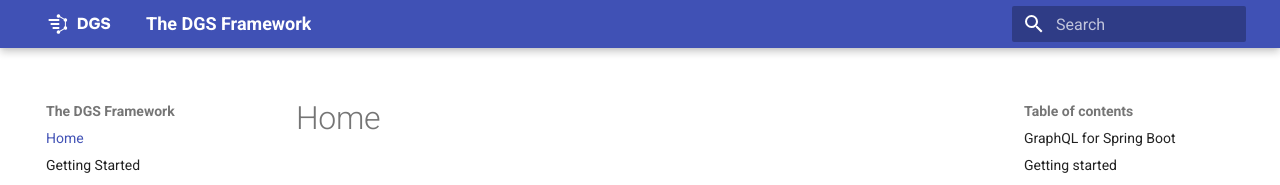
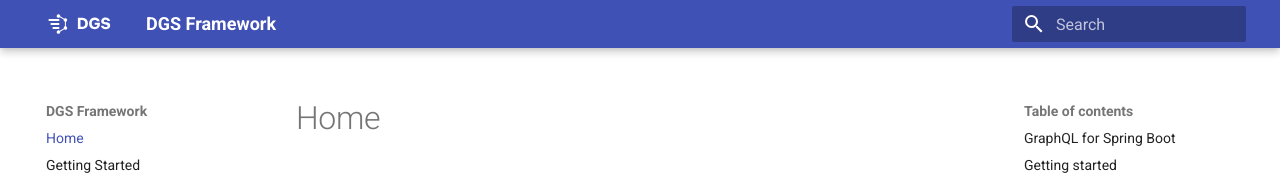
Before and after one commit to Netflix/dgs, an MkDocs documentation site: the page built from docs/index.md, in a window 1280 px wide. Shown: the top 185 px of the page. Built offline with MkDocs 1.6.1 and Material for MkDocs 9.7.7, drawn with Linux system fonts in a browser that asks for light colours; a script that is not in the unit is left out.

Commit message:
update title

```diff
--- a/mkdocs.yml
+++ b/mkdocs.yml
@@ -1,4 +1,4 @@
-site_name: The DGS Framework
+site_name: DGS Framework
 edit_uri: edit
 repo_name: GitHub
 nav:
```
